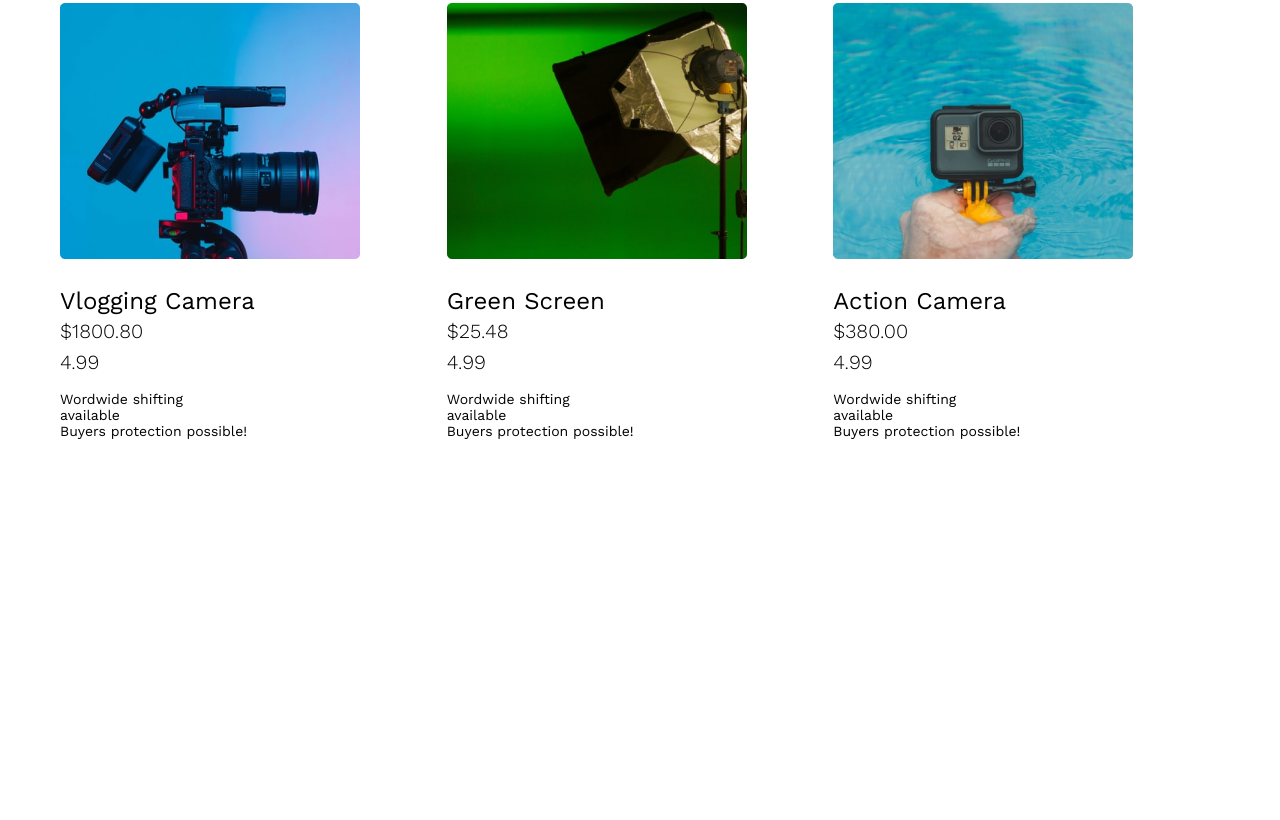
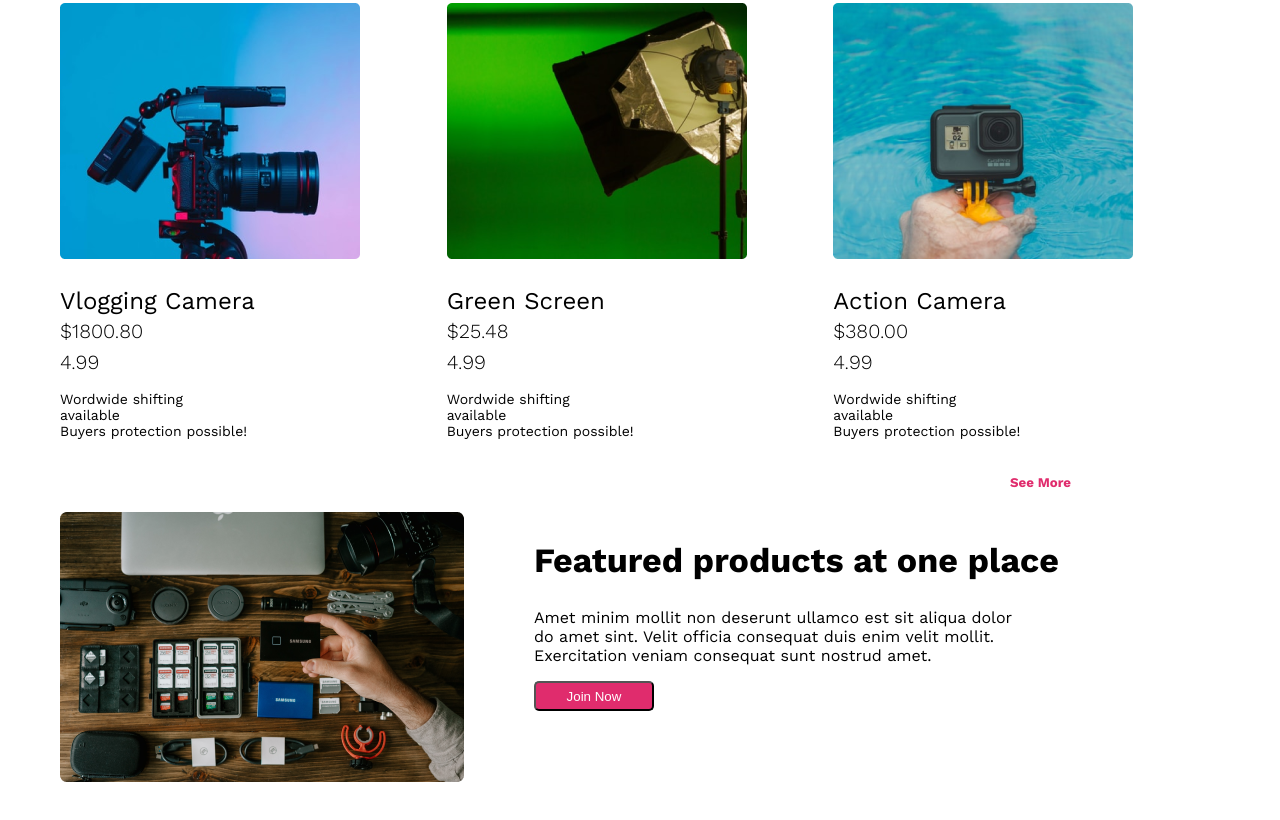
Before and after one commit to kaiyoum-hossain/Influencer-gear-website, a plain HTML site: page index.html in a window 1280 px wide. Shown: the part 1790-2610 px from the top of the page. Before the commit the page ends 2303 px from the top, so only its background shows below. Drawn offline with nearby package versions, Linux system fonts and the light colour scheme; files whose address does not match are found by name.

Commit message:
products styles

```diff
--- a/index.html
+++ b/index.html
@@ -173,53 +173,10 @@
 
 
 
-
-
-
-
-
-
-
-
-
-
-
-
-
-
-
-
-
-
-
-
-
-
-
-
-
-
-
-
-
-
-
-
-
-
-
-
-
-
-
-
-
 </section>
-
-
-
-
-
+<div>
+<h5 class="more">See More</h5>
+</div>
 
 
 
@@ -230,6 +187,19 @@
     <footer>
 
 
+        <section id="section-product">
+
+            <div class="products ">
+                <img src="images/gear.png" alt="">
+            </div>
+            <div>
+                <h2 class="heading">Featured products at one place</h2>
+                <p class="pragraph">Amet minim mollit non deserunt ullamco est sit aliqua dolor<br> do amet sint. Velit officia consequat duis enim velit mollit.<br> Exercitation veniam consequat sunt nostrud amet.</p>
+                <button class="btn-1">Join Now</button>
+            </div>
+
+            </section>
+
 
 
     </footer>
--- a/styles/influencer.css
+++ b/styles/influencer.css
@@ -125,3 +125,35 @@ width: 582px;
   margin-top: -30px;
 
 }
+
+.more{
+
+  color: #E02C6D ;
+ margin-left: 950px;
+}
+
+#section-product{
+  display: flex;
+ gap: 70px;
+}
+
+
+.heading{
+  font-size: 34px;
+  font-weight: 700;
+}
+.pragraph{
+  font-size: 16px;
+  font-weight: 400;
+}
+.btn-1{
+  background-color: #E02C6D  ;
+  color: #FFFFFF;
+  width: 120px;
+  height: 30px;
+  border-radius: 5px;
+}
+
+
+
+/* footer styles */
```
